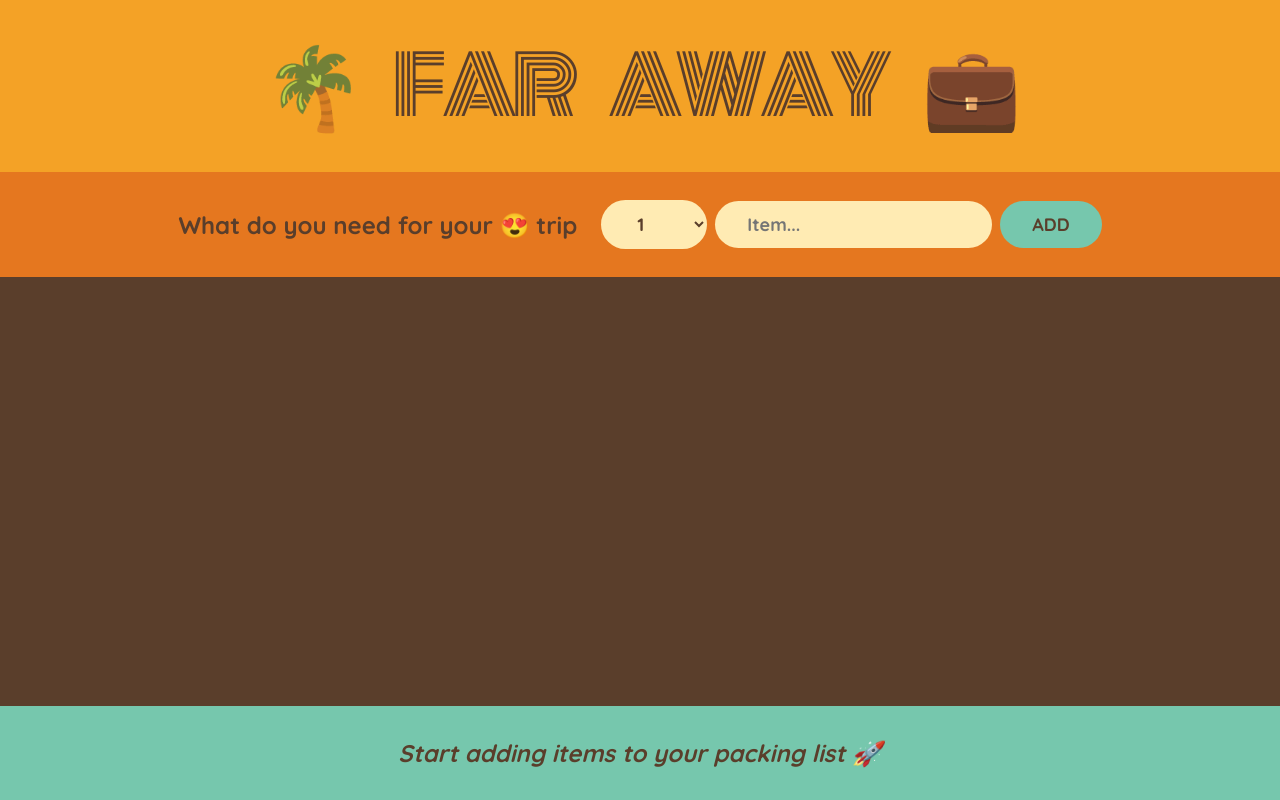
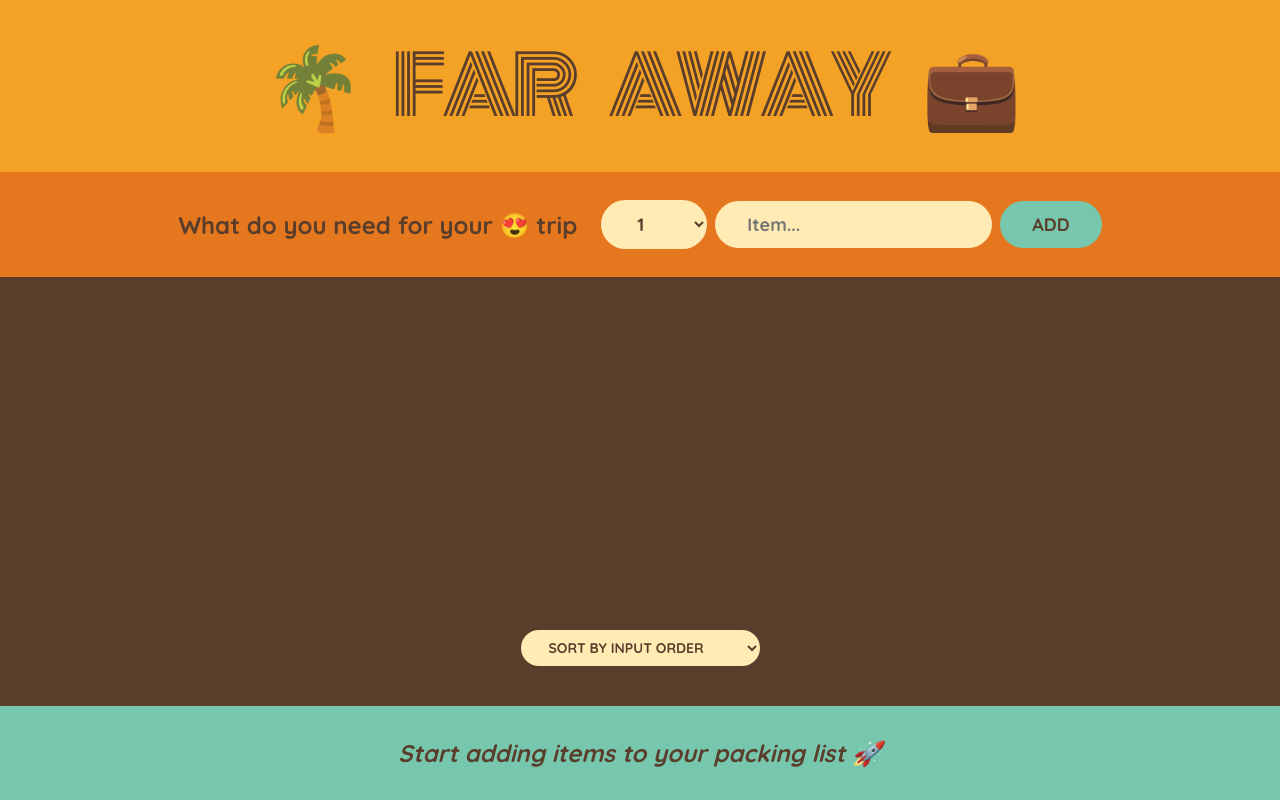
Before and after one commit to plamenggg/Travel-List, a React (Vite) app in the folder TravelList/: page / in a window 1280 px wide. Built offline with nearby package versions, Linux system fonts and the light colour scheme.

Commit message:
Added sorting functionality

```diff
--- a/TravelList/src/App.jsx
+++ b/TravelList/src/App.jsx
@@ -81,10 +81,26 @@
 }
 
 function PackingList({ items, onDeleteItem, onToggleItem }) {
+  const [sortBy, setSortBy] = useState("input");
+
+  let sortedItems;
+
+  if (sortBy === "input") sortedItems = items;
+
+  if (sortBy === "description")
+    sortedItems = items
+      .slice()
+      .sort((a, b) => a.description.localeCompare(b.description));
+
+  if (sortBy === "packed")
+    sortedItems = items
+      .slice()
+      .sort((a, b) => Number(a.packed) - Number(b.packed));
+
   return (
     <div className="list">
       <ul>
-        {items.map((item) => (
+        {sortedItems.map((item) => (
           <Item
             item={item}
             key={item.id}
@@ -93,6 +109,13 @@
           />
         ))}
       </ul>
+      <div className="actions">
+        <select value={sortBy} onChange={(e) => setSortBy(e.target.value)}>
+          <option value="input"> Sort by input order</option>
+          <option value="description"> Sort by description</option>
+          <option value="packed">Sort by packed status</option>
+        </select>
+      </div>
     </div>
   );
 }
@@ -114,8 +137,12 @@
 }
 
 function Stats({ items }) {
-
-  if (!items.length) return <p className="stats"><em>Start adding items to your packing list 🚀</em></p>
+  if (!items.length)
+    return (
+      <p className="stats">
+        <em>Start adding items to your packing list 🚀</em>
+      </p>
+    );
 
   const numItems = items.length;
   const numPacked = items.filter((item) => item.packed).length;
```
